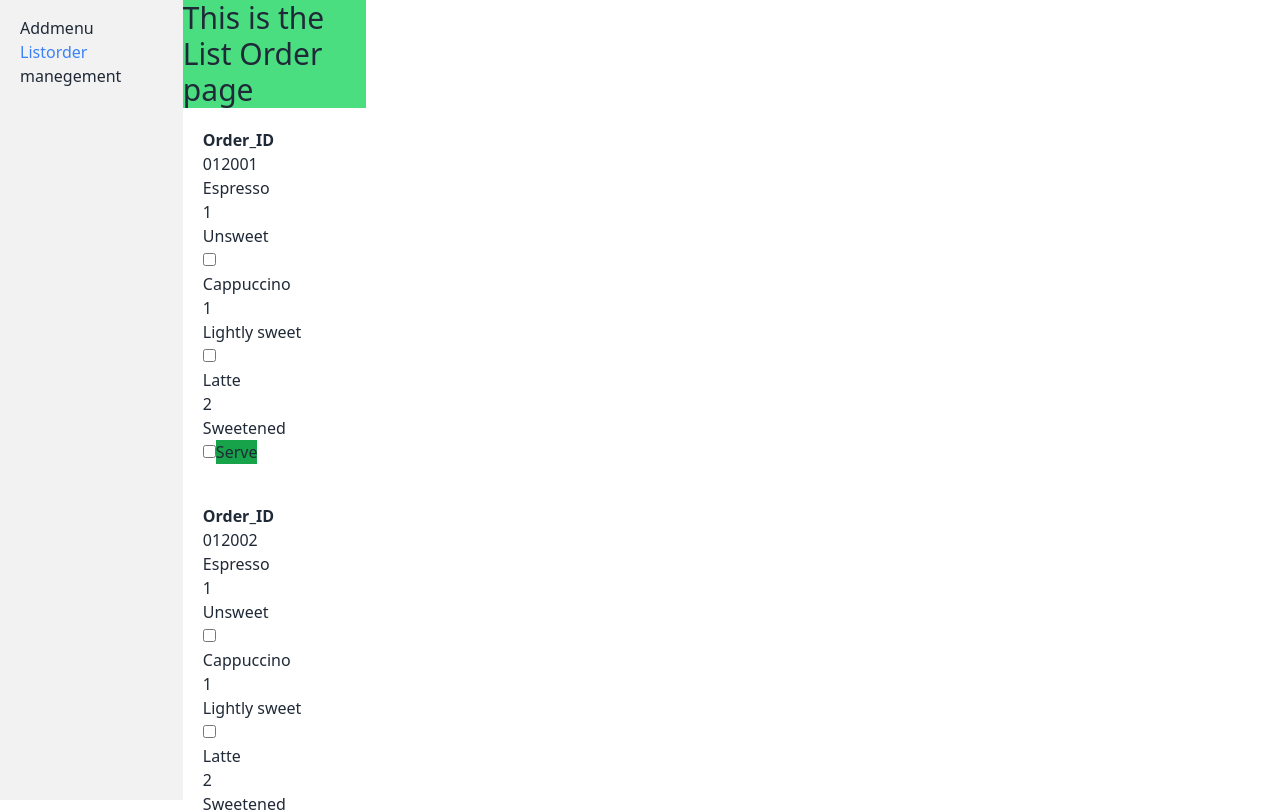
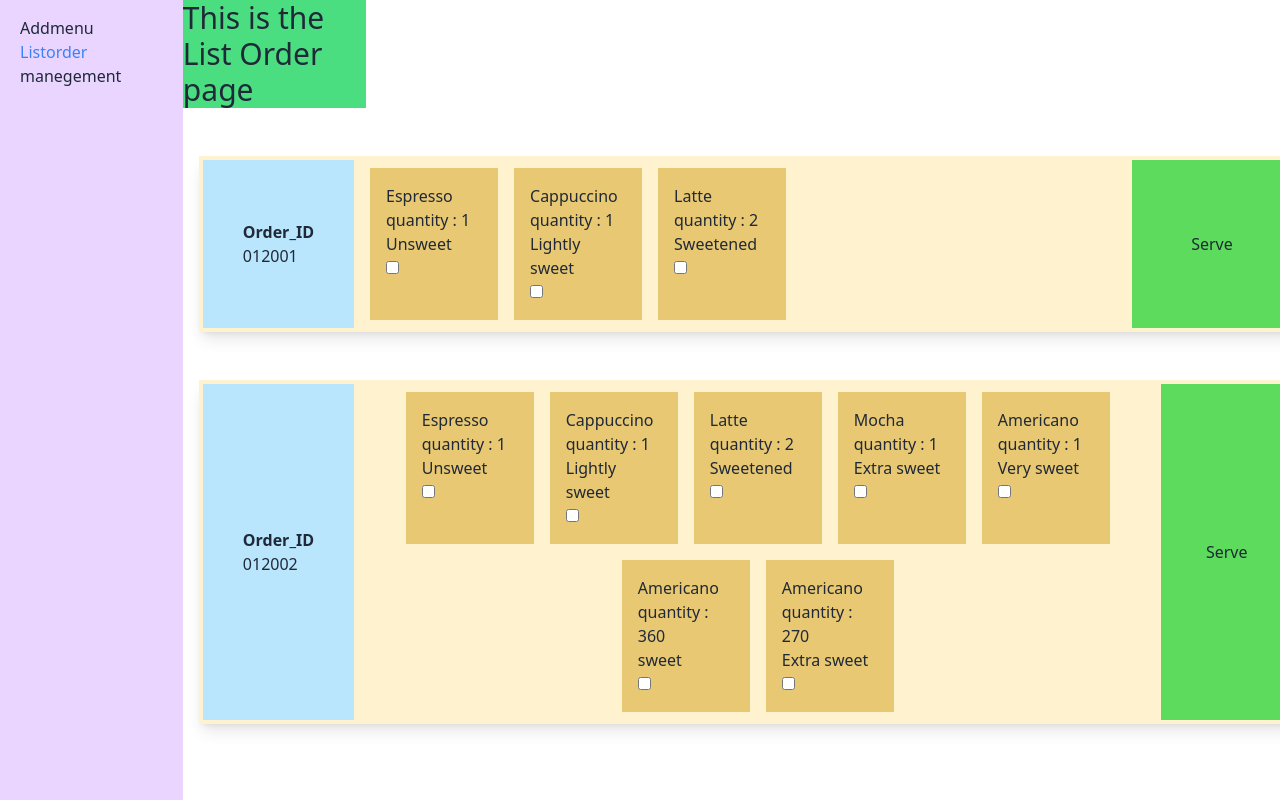
Before and after one commit to cnc2003/PROJECT2-SEC-1-PenNgiMark, a Vue app: page /list-order in a window 1280 px wide. Shown: the top 812 px of the page. Built offline with nearby package versions, Linux system fonts and the light colour scheme.

Commit message:
Fix : BaseList

```diff
--- a/public/data/orderlist.json
+++ b/public/data/orderlist.json
@@ -5,16 +5,19 @@
       {
         "menu_name": "Espresso",
         "quantity": 1,
+        "price": 75,
         "details": "Unsweet"
       },
       {
         "menu_name": "Cappuccino",
         "quantity": 1,
+        "price": 105,
         "details": "Lightly sweet"
       },
       {
         "menu_name": "Latte",
         "quantity": 2,
+        "price": 240,
         "details": "Sweetened"
       }
 
@@ -26,27 +29,42 @@
       {
         "menu_name": "Espresso",
         "quantity": 1,
+        "price": 75,
         "details": "Unsweet"
       },
       {
         "menu_name": "Cappuccino",
         "quantity": 1,
+        "price": 105,
         "details": "Lightly sweet"
       },
       {
         "menu_name": "Latte",
         "quantity": 2,
+        "price": 240,
         "details": "Sweetened"
       },
       {
         "menu_name": "Mocha",
         "quantity": 1,
+        "price": 135,
         "details": "Extra sweet"
       },
       {
         "menu_name": "Americano",
         "quantity": 1,
+        "price": 90,
         "details": "Very sweet"
+      },
+      {
+        "menu_name": "Americano",
+        "quantity": 360,
+        "details": "sweet"
+      },
+      {
+        "menu_name": "Americano",
+        "quantity": 270,
+        "details": "Extra sweet"
       }
     ]
   }
--- a/src/components/BaseList.vue
+++ b/src/components/BaseList.vue
@@ -1,42 +1,28 @@
 <script setup>
 import { defineProps, ref } from "vue"
 
+const props = defineProps({
 
-const props = defineProps({
-    lists: {
-        type: Array,
-        // required: true,
-    },
     Order_menu_list: {
         type: Array,
-        required: true,
+        required: true
     },
+    // Lists: {
+    //     type: Array,
+    //     // required: true,
+    // }
 })
 console.log("import :", props.Order_menu_list)
-
-
-
 </script>
 
 <template>
     <div v-for="(order_ID, index) in props.Order_menu_list" :key="index">
-        <div class="p-5">
-            <p class="font-bold">Order_ID</p>
-            <slot name="Order_ID" :="order_ID"></slot>
-        </div>
+        <slot name="Order_ID" :="{ order_ID, index }"></slot>
+    </div>
 
-        <div v-for="(order_menu, orderIndex) in order_ID.orders" :key="orderIndex" >
-            <!-- pass data to parent component -->
-            <slot name="Order_menu" :="order_menu"></slot>
-        </div>
-
-        <!-- <button class="bg-green-600" @click="serveOrder(order_ID),deleteorder(order_ID)">
-            Serve
-        </button> -->
-    </div>
-    <div v-for="(list, index) in lists" :key="index">
-        <slot name="list" :="list"> </slot>
-    </div>
+    <!-- <div v-for="(list, index) in Lists" :key="index">
+        <slot name="ListBase" :="list"> </slot>
+    </div> -->
 </template>
 
 <style scoped></style>
--- a/src/components/Navbar.vue
+++ b/src/components/Navbar.vue
@@ -1,5 +1,5 @@
 <template>
-    <ul class="p-4 w-full min-h-full bg-base-200 text-base-content">
+    <ul class="p-4 w-full min-h-full bg-purple-200 text-base-content">
         <!-- Sidebar content here -->
         <li><router-link to="/add-menu" class="pr-1 pl-1" active-class="text-blue-500">Addmenu</router-link></li>
         <li><router-link to="/list-order" class="pr-1 pl-1" active-class="text-blue-500">Listorder</router-link></li>
--- a/src/components/page/Addmenu.vue
+++ b/src/components/page/Addmenu.vue
@@ -1,3 +1,6 @@
+<script setup>
+</script>
 <template>
     <h1 class="text-3xl bg-red-400 w-1/6">this is page Addmenu</h1>
+
 </template>
--- a/src/components/page/Listorder.vue
+++ b/src/components/page/Listorder.vue
@@ -1,52 +1,91 @@
 <script setup>
+import { ref ,defineProps } from "vue"
 import BaseList from "../BaseList.vue"
-import orderlist from "../../../public/data/orderlist.json"
+import orderlists from "../../../public/data/orderlist.json"
 import sales_data from "../../../public/data/sales_data.json"
-import { ref } from "vue"
 
-const Orderlist = ref(orderlist)
-const Order_menu = ref(orderlist)
+const Order_queue_data = ref(orderlists)
 const Sales_data = ref(sales_data)
 
-function deleteOrder(order_ID) {
-    const orders = order_ID.orders
-    for (const menu of orders) {
+
+function deleteOrder(order_ID, index) {
+    const order_menu = order_ID.orders
+    // loop memu in orders
+    for (let i = 0; i < order_menu.length; i++) {
+        const menu = order_menu[i]
+        console.log('Before :',i)
+        if (order_menu.length > 0) {
             if (menu.selected === true) {
-            const orderIndex = orders.findIndex(order => order === menu)
-                orders.splice(orderIndex, 1)
-                console.log("total list :",Order_menu.value)
+                // menu = selected ให้ลบออกจาก orders
+                order_menu.splice(i, 1)
+                console.log("Removed menu:", menu)
+                i-- // -i ลดขนาดของ array
 
             }
         }
+        console.log('After :',i)
+        if (order_menu.length === 0) {
+            Order_queue_data.value.splice(index, 1)
+            console.log(Order_queue_data)
+        }
+    }
+    console.log("Updated order:", order_menu)
+    console.log("Order is empty, deleted:", order_ID)
 }
 
-function serveOrder(order_ID) {
-    console.log("Serve button clicked:", order_ID)
-    const orders = order_ID.orders
-    for (const menu of orders) {
+function serveOrder(order_ID, index) {
+    console.log("Serve button clicked:", order_ID, "index :", index)
+    const order_menu = order_ID.orders
+    for (const menu of order_menu) {
         if (menu.selected === true) {
+            console.log("push:", menu)
             Sales_data.value.push(menu)
+        }
+    }
     console.log("Selected menu:", Sales_data.value)
 }
-    }
-}
-
 </script>
 
-<template class="">
+<template>
     <h1 class="text-3xl bg-green-400 w-1/6">This is the List Order page</h1>
-    <BaseList :Order_menu_list="Orderlist">
-        <template v-slot:Order_ID="order_ID">
+
+    <BaseList :Order_menu_list="Order_queue_data">
+        <template
+            v-slot:Order_ID="{ order_ID, index }"
+        >
+            <!-- ดึง ordermenu มาแสดง ผ่านตัวแปร Objec order_ID -->
+            <div
+                class="w-full flex justify-between border-4 border-[#FFF3CF] bg-[#FFF3CF] shadow-lg mt-12 ml-4"
+            >
+                <div class="flex">
+                    <div class="flex flex-col justify-center bg-sky-200 p-10">
+                        <p class="font-bold">Order_ID</p>
                         <div>{{ order_ID.order_id }}</div>
-            <template v-for="(order_menu, orderIndex) in order_ID.orders" :key="orderIndex">
+                    </div>
+                    <div class="flex flex-wrap ml-2 mr-2 justify-center">
+                        <template v-for="order_menu in order_ID.orders">
+                            <div class="bg-[#E8C872] p-4 m-2 w-32">
                                 <div>{{ order_menu.menu_name }}</div>
-                <div>{{ order_menu.quantity }}</div>
+                                <div>quantity : {{ order_menu.quantity }}</div>
                                 <div>{{ order_menu.details }}</div>
-                <input type="checkbox" v-model="order_menu.selected" />
+                                <input
+                                    type="checkbox"
+                                    v-model="order_menu.selected"
+                                />
+                            </div>
                         </template>
-            <button class="bg-green-600" @click="serveOrder(order_ID), deleteOrder(order_ID)">
+                    </div>
+                </div>
+                <button
+                    class="bg-[#5cdb5c] w-40"
+                    @click="
+                        serveOrder(order_ID, index),
+                            deleteOrder(order_ID, index)
+                    "
+                >
                     Serve
                 </button>
+            </div>
         </template>
     </BaseList>
 </template>
```
Lines whose indentation alone changed are shown as unchanged.
